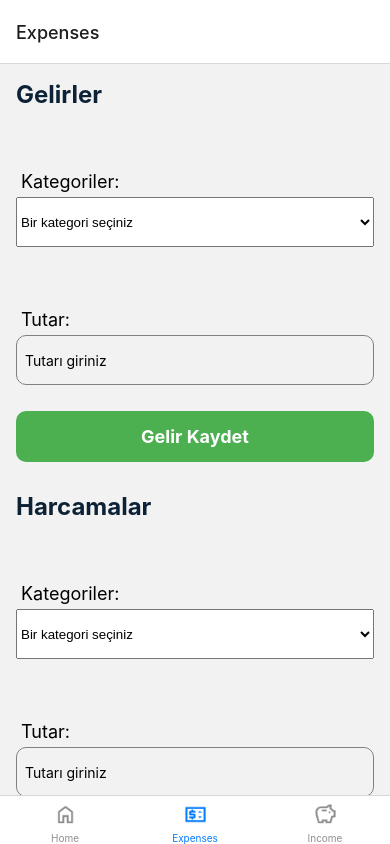
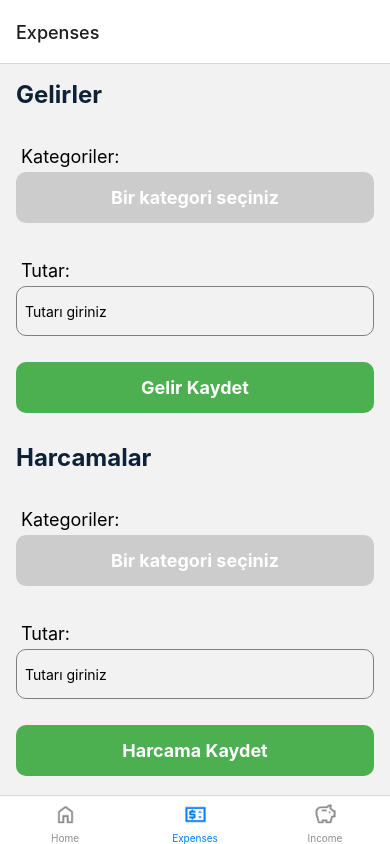
Before and after one commit to yususus/GelirGider, a React Native app: screen /Expenses in a window 390 px wide. Built offline with nearby package versions, Linux system fonts and the light colour scheme.

Commit message:
bug fix ios view

```diff
--- a/src/screens/ExpensesScreen.tsx
+++ b/src/screens/ExpensesScreen.tsx
@@ -1,21 +1,21 @@
 import React, { useState } from 'react';
-import { View, Text, TextInput, Button, StyleSheet, Alert, Platform, ScrollView, TouchableOpacity } from 'react-native';
+import { View, Text, TextInput, Button, StyleSheet, Alert, Platform, ScrollView, TouchableOpacity, Modal } from 'react-native';
 import { Picker } from '@react-native-picker/picker';
 
-
 const ExpensesScreen: React.FC = () => {
-  // Gelirler için state
   const [selectedIncomeCategory, setSelectedIncomeCategory] = useState<string>('');
   const [incomeAmount, setIncomeAmount] = useState<string>('');
-
-  // Harcamalar için state
   const [selectedExpenseCategory, setSelectedExpenseCategory] = useState<string>('');
   const [expenseAmount, setExpenseAmount] = useState<string>('');
+  const [isIncomePickerVisible, setIncomePickerVisible] = useState(false);
+  const [isExpensePickerVisible, setExpensePickerVisible] = useState(false);
+
+  const incomeCategories = ["Maaş", "Kira", "Yatırım", "Diğer"];
+  const expenseCategories = ["Market", "Ulaşım", "Alışveriş", "Kırtasiye / Okul", "Çevrimiçi Harcamalar", "Faturalar"];
 
   const handleSaveIncome = () => {
     if (selectedIncomeCategory && incomeAmount) {
       Alert.alert('Gelir Kaydedildi', `${selectedIncomeCategory}, Tutar: ${incomeAmount}`);
-      // Kaydedilen gelir verilerini işlemek için
     } else {
       Alert.alert('Hata', 'Lütfen bir kategori ve tutar giriniz');
     }
@@ -24,7 +24,6 @@ const ExpensesScreen: React.FC = () => {
   const handleSaveExpense = () => {
     if (selectedExpenseCategory && expenseAmount) {
       Alert.alert('Harcama Kaydedildi', `${selectedExpenseCategory}, Tutar: ${expenseAmount}`);
-      // Kaydedilen harcama verilerini işlemek için
     } else {
       Alert.alert('Hata', 'Lütfen bir kategori ve tutar giriniz');
     }
@@ -32,22 +31,32 @@ const ExpensesScreen: React.FC = () => {
 
   return (
     <ScrollView style={styles.container}>
-      {/* Gelirler Bölümü */}
       <Text style={styles.title}>Gelirler</Text>
 
       <Text style={styles.label}>Kategoriler:</Text>
-      <Picker
-        selectedValue={selectedIncomeCategory}
-        onValueChange={(itemValue) => setSelectedIncomeCategory(itemValue)}
-        style={styles.picker}
-        mode={Platform.OS === 'ios' ? 'dialog' : 'dropdown'}  // iOS'ta dialog, Android'de dropdown
-      >
-        <Picker.Item label="Bir kategori seçiniz" value="" />
-        <Picker.Item label="Maaş" value="Maaş" />
-        <Picker.Item label="Kira" value="Kira" />
-        <Picker.Item label="Yatırım" value="Yatırım" />
-        <Picker.Item label="Diğer" value="Diğer" />
-      </Picker>
+      <TouchableOpacity onPress={() => setIncomePickerVisible(true)} style={styles.pickerButton}>
+        <Text style={styles.buttonText}>{selectedIncomeCategory || "Bir kategori seçiniz"}</Text>
+      </TouchableOpacity>
+
+      <Modal visible={isIncomePickerVisible} transparent={true} animationType="slide">
+        <View style={styles.modalContainer}>
+          <View style={styles.modalContent}>
+            <Text style={styles.modalTitle}>Gelir Kategorisi Seçin</Text>
+            {incomeCategories.map((category, index) => (
+              <TouchableOpacity
+                key={index}
+                onPress={() => {
+                  setSelectedIncomeCategory(category);
+                  setIncomePickerVisible(false);
+                }}
+              >
+                <Text style={styles.categoryText}>{category}</Text>
+              </TouchableOpacity>
+            ))}
+            <Button title="Kapat" onPress={() => setIncomePickerVisible(false)} />
+          </View>
+        </View>
+      </Modal>
 
       <Text style={styles.label}>Tutar:</Text>
       <TextInput
@@ -61,24 +70,32 @@ const ExpensesScreen: React.FC = () => {
         <Text style={styles.buttonText}>Gelir Kaydet</Text>
       </TouchableOpacity>
 
-      {/* Harcamalar Bölümü */}
       <Text style={styles.title}>Harcamalar</Text>
 
       <Text style={styles.label}>Kategoriler:</Text>
-      <Picker
-        selectedValue={selectedExpenseCategory}
-        onValueChange={(itemValue) => setSelectedExpenseCategory(itemValue)}
-        style={styles.picker}
-        mode={Platform.OS === 'ios' ? 'dialog' : 'dropdown'}  // iOS'ta dialog, Android'de dropdown
-      >
-        <Picker.Item label="Bir kategori seçiniz" value="" />
-        <Picker.Item label="Market" value="Market" />
-        <Picker.Item label="Ulaşım" value="Ulaşım" />
-        <Picker.Item label="Alışveriş" value="Alışveriş" />
-        <Picker.Item label="Kırtasiye / Okul" value="Kırtasiye / Okul" />
-        <Picker.Item label="Çevrimiçi Harcamalar" value="Çevrimiçi Harcamalar" />
-        <Picker.Item label="Faturalar" value="Faturalar" />
-      </Picker>
+      <TouchableOpacity onPress={() => setExpensePickerVisible(true)} style={styles.pickerButton}>
+        <Text style={styles.buttonText}>{selectedExpenseCategory || "Bir kategori seçiniz"}</Text>
+      </TouchableOpacity>
+
+      <Modal visible={isExpensePickerVisible} transparent={true} animationType="slide">
+        <View style={styles.modalContainer}>
+          <View style={styles.modalContent}>
+            <Text style={styles.modalTitle}>Harcama Kategorisi Seçin</Text>
+            {expenseCategories.map((category, index) => (
+              <TouchableOpacity
+                key={index}
+                onPress={() => {
+                  setSelectedExpenseCategory(category);
+                  setExpensePickerVisible(false);
+                }}
+              >
+                <Text style={styles.categoryText}>{category}</Text>
+              </TouchableOpacity>
+            ))}
+            <Button title="Kapat" onPress={() => setExpensePickerVisible(false)} />
+          </View>
+        </View>
+      </Modal>
 
       <Text style={styles.label}>Tutar:</Text>
       <TextInput
@@ -88,8 +105,7 @@ const ExpensesScreen: React.FC = () => {
         value={expenseAmount}
         onChangeText={setExpenseAmount}
       />
-
-<TouchableOpacity style={styles.customButton} onPress={handleSaveExpense}>
+      <TouchableOpacity style={styles.customButton} onPress={handleSaveExpense}>
         <Text style={styles.buttonText}>Harcama Kaydet</Text>
       </TouchableOpacity>
     </ScrollView>
@@ -97,50 +113,17 @@ const ExpensesScreen: React.FC = () => {
 };
 
 const styles = StyleSheet.create({
-  container: {
-    flex: 1,
-    padding: 16,
-  },
-  title: {
-    fontSize: 24,
-    fontWeight: 'bold',
-    marginBottom: 16,
-    color: '#0d2137',
-  },
-  label: {
-    fontSize: 18,
-    marginTop: 16,
-    padding: 5,
-    paddingTop: 30,
-  },
-  picker: {
-    height: 50,
-    width: '100%',
-    marginBottom: 16,
-
-  },
-  input: {
-    padding: 5,
-    height: 50,
-    borderColor: 'gray',
-    borderWidth: 1,
-    paddingHorizontal: 8,
-    marginBottom: 16,
-    borderRadius: 10,
-  },
-  customButton: {
-    backgroundColor: '#4CAF50',  // Butonun arka plan rengi
-    padding: 15,                // İç boşluk
-    borderRadius: 10,           // Köşelerin yuvarlatılması
-    alignItems: 'center',       // Yazının ortalanması
-    marginTop: 10,              // Üst boşluk
-    marginBottom: 30,
-  },
-  buttonText: {
-    color: '#fff',             // Yazı rengi
-    fontSize: 18,              // Yazı boyutu
-    fontWeight: 'bold',        // Yazı kalınlığı
-  },
+  container: { flex: 1, padding: 16 },
+  title: { fontSize: 24, fontWeight: 'bold', marginBottom: 16, color: '#0d2137' },
+  label: { fontSize: 18, marginTop: 16, padding: 5 },
+  input: { padding: 5, height: 50, borderColor: 'gray', borderWidth: 1, paddingHorizontal: 8, marginBottom: 16, borderRadius: 10 },
+  customButton: { backgroundColor: '#4CAF50', padding: 15, borderRadius: 10, alignItems: 'center', marginTop: 10, marginBottom: 30 },
+  buttonText: { color: '#fff', fontSize: 18, fontWeight: 'bold' },
+  pickerButton: { backgroundColor: '#ccc', padding: 15, borderRadius: 10, marginBottom: 16, alignItems: 'center' },
+  modalContainer: { flex: 1, justifyContent: 'center', backgroundColor: 'rgba(0, 0, 0, 0.5)' },
+  modalContent: { backgroundColor: 'white', marginHorizontal: 20, padding: 20, borderRadius: 10 },
+  modalTitle: { fontSize: 20, fontWeight: 'bold', marginBottom: 10 },
+  categoryText: { fontSize: 18, paddingVertical: 8, textAlign: 'center' },
 });
 
 export default ExpensesScreen;
```
Also changed, not shown: 1 other file (tests, documents, lock files or other folders).
